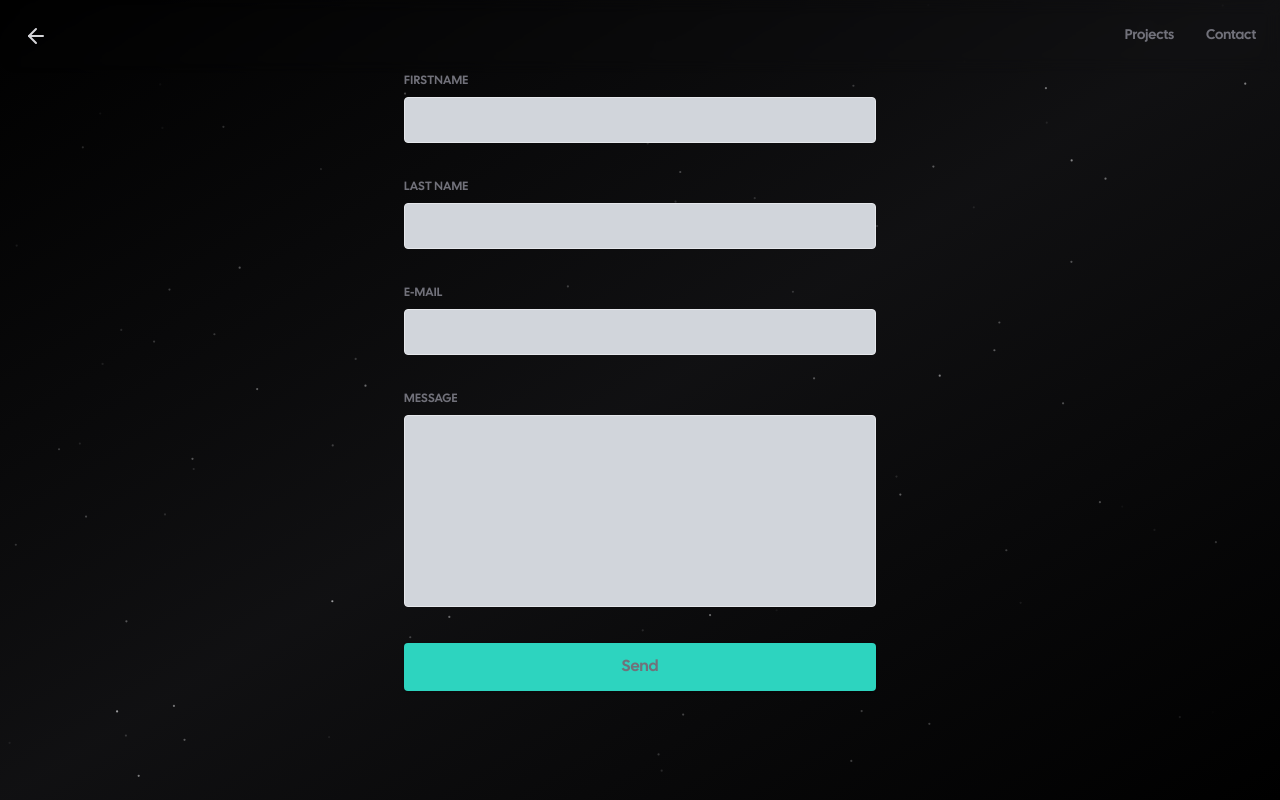
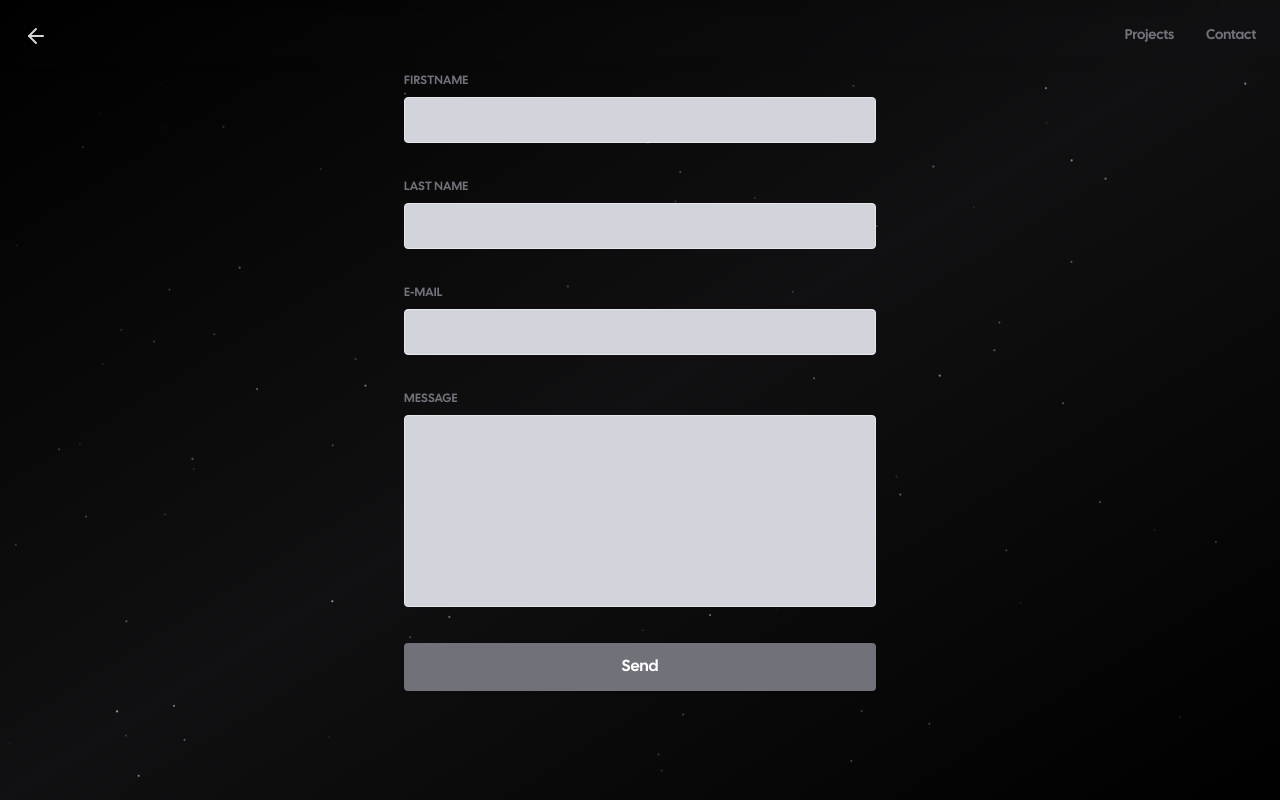
Before and after one commit to shubham399/temp-shubhkumar.in, a Next.js app: page /contact in a window 1280 px wide. Built offline with nearby package versions, Linux system fonts and the light colour scheme; what tailwindcss-debug-screens would draw is missing.

Commit message:
Cleaner Color

```diff
--- a/src/app/contact/page.tsx
+++ b/src/app/contact/page.tsx
@@ -1,6 +1,6 @@
 import { Navigation } from "../components/nav";
 
-export default function Home() {
+export default function Contact() {
     return (
         <div className="flex flex-col items-center justify-center w-screen h-screen overflow-hidden bg-gradient-to-tl from-black via-zinc-600/20 to-black">
             <Navigation/>
@@ -41,7 +41,7 @@ export default function Home() {
                 <input type="text" name="_gotcha" className="hidden" />
                 <div className="flex flex-wrap mb-6">
                     {/* <div className="block"> */}
-                    <input className="shadow w-full bg-teal-400 hover:bg-teal-400 focus:shadow-outline focus:outline-none text-zinc-500  font-bold py-3 px-4 mb-3 rounded" type="submit" value="Send" />
+                    <input className="shadow w-full hover:bg-zinc-400 focus:shadow-outline focus:outline-none text-white bg-zinc-500  font-bold py-3 px-4 mb-3 rounded" type="submit" value="Send" />
                     {/* </div> */}
                 </div>
             </form>
```
